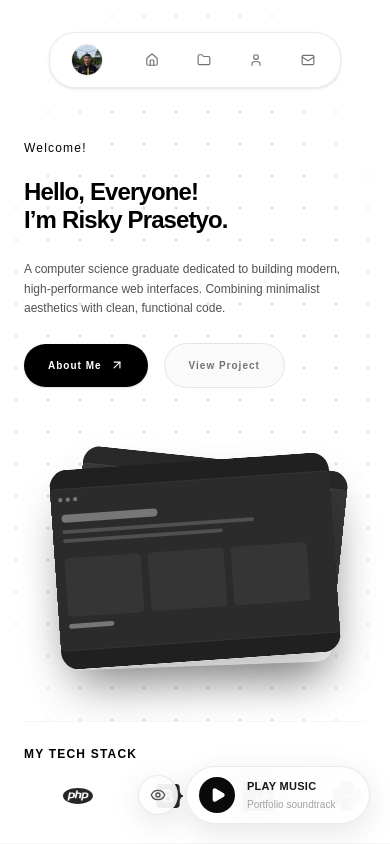
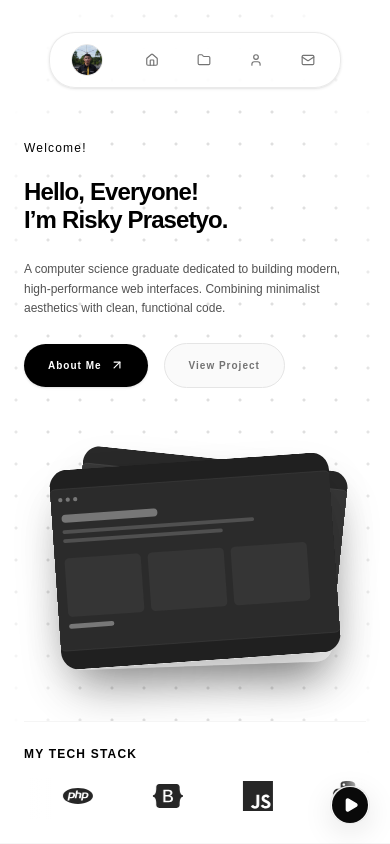
Before and after one commit to Riskypr/portfolio, a Next.js app: page / in a window 390 px wide. Shown: the top 844 px of the page. Built offline with nearby package versions, Linux system fonts and the light colour scheme; no server answers; a web font is replaced by a local one.

Commit message:
style: refine mobile music player controls

```diff
--- a/src/components/layout/MusicPlayer.tsx
+++ b/src/components/layout/MusicPlayer.tsx
@@ -103,6 +103,7 @@ export default function MusicPlayer() {
             )}
 
             <div className="flex items-center gap-2">
+                {isPlaying && (
                     <button
                         type="button"
                         onClick={() => setShowLyrics((visible) => !visible)}
@@ -113,18 +114,23 @@ export default function MusicPlayer() {
                     >
                         {showLyrics ? <Eye className="size-4" /> : <EyeOff className="size-4" />}
                     </button>
+                )}
 
                 <button
                     type="button"
                     onClick={togglePlayback}
                     aria-label={isPlaying ? "Pause music" : "Play music"}
                     aria-pressed={isPlaying}
-                    className="group flex w-[184px] shrink-0 items-center gap-3 rounded-full border border-neutral-200/80 bg-white/90 py-2.5 pl-3 pr-4 text-left shadow-[0_8px_30px_rgba(0,0,0,0.10)] backdrop-blur-xl transition-all duration-300 hover:-translate-y-0.5 hover:border-neutral-300 hover:shadow-[0_12px_36px_rgba(0,0,0,0.14)] focus-visible:outline-none focus-visible:ring-2 focus-visible:ring-neutral-400 focus-visible:ring-offset-2"
+                    className={`group flex shrink-0 items-center gap-3 rounded-full border border-neutral-200/80 bg-white/90 text-left shadow-[0_8px_30px_rgba(0,0,0,0.10)] backdrop-blur-xl transition-all duration-300 hover:-translate-y-0.5 hover:border-neutral-300 hover:shadow-[0_12px_36px_rgba(0,0,0,0.14)] focus-visible:outline-none focus-visible:ring-2 focus-visible:ring-neutral-400 focus-visible:ring-offset-2 ${
+                        isPlaying
+                            ? "w-[184px] justify-start py-2.5 pl-3 pr-4"
+                            : "w-10 justify-center p-0 sm:w-[184px] sm:justify-start sm:py-2.5 sm:pl-3 sm:pr-4"
+                    }`}
                 >
                     <span className="flex size-9 shrink-0 items-center justify-center rounded-full bg-neutral-950 text-white transition-transform duration-300 group-hover:scale-105">
                         {isPlaying ? <Pause className="size-4 fill-current" /> : <Play className="ml-0.5 size-4 fill-current" />}
                     </span>
-                    <span className="min-w-0 flex-1">
+                    <span className={`${isPlaying ? "block" : "hidden"} min-w-0 flex-1 sm:block`}>
                         <span className="flex items-center gap-1.5 text-[11px] font-semibold tracking-wide text-neutral-900">
                             {isPlaying ? "NOW PLAYING" : "PLAY MUSIC"}
                             {isPlaying && <Disc3 className="size-3 animate-spin text-neutral-400" style={{ animationDuration: "4s" }} />}
```
Lines whose indentation alone changed are shown as unchanged.
